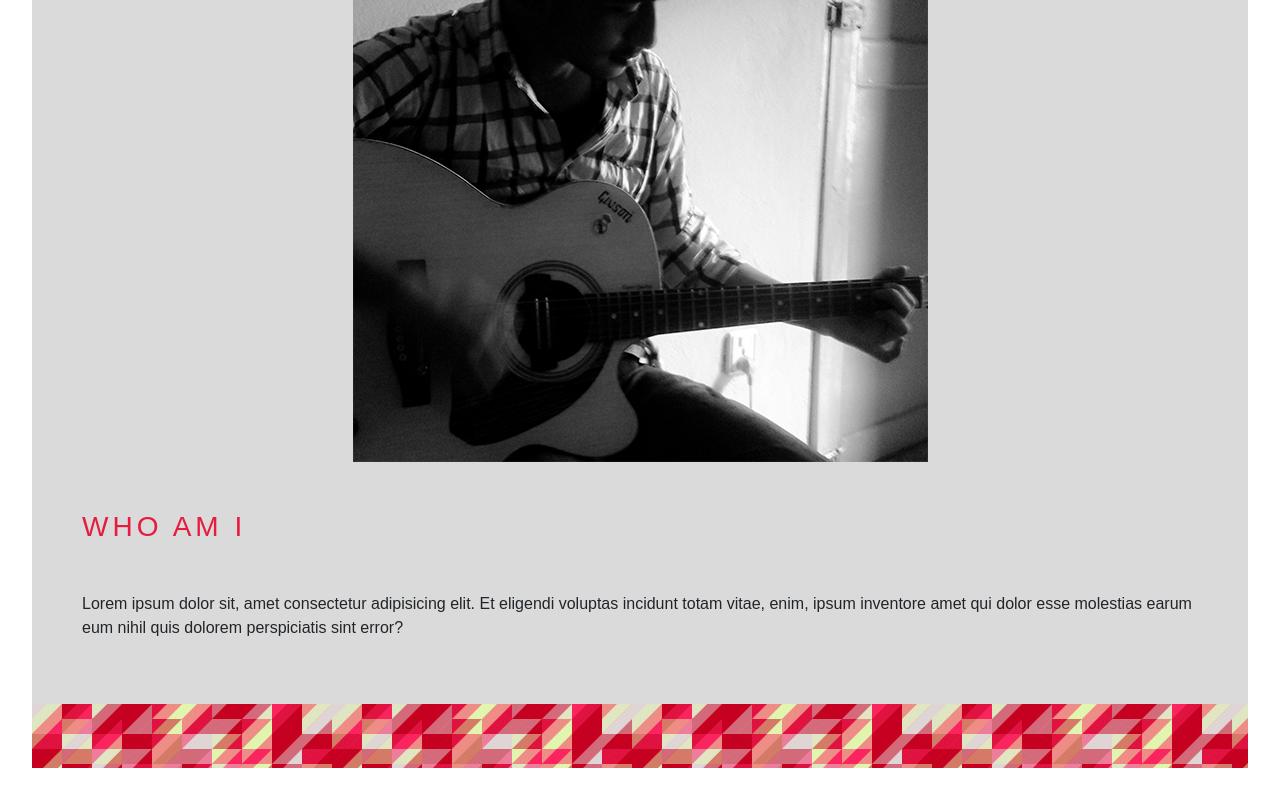
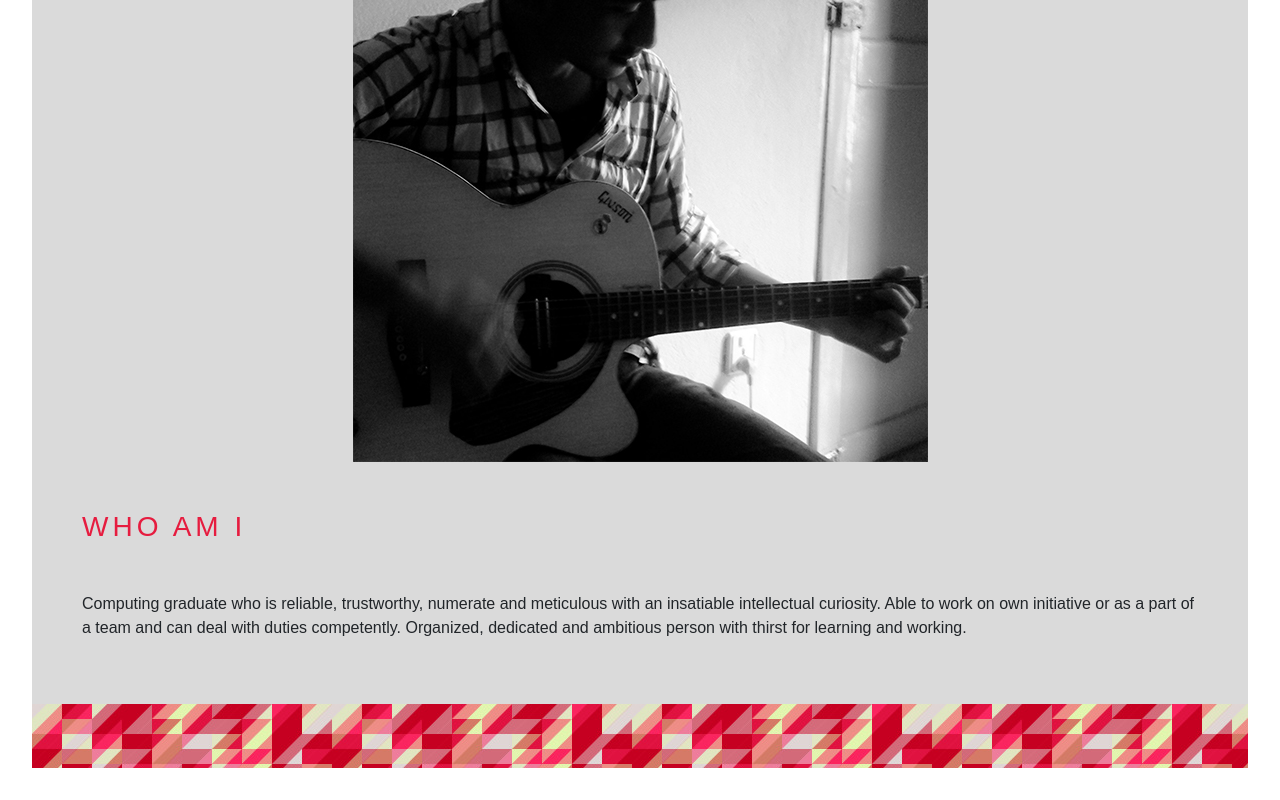
Before and after one commit to bl7/Biswash, a website: page dist/about.html in a window 1280 px wide. Shown: the part 498-1298 px from the top of the page. Drawn offline with nearby package versions, Linux system fonts and the light colour scheme; a web font is replaced by a local one.

Commit message:
ya ya ya, shut up

```diff
--- a/dist/about.html
+++ b/dist/about.html
@@ -75,10 +75,12 @@
         <div class="col-lg-12">
           <h3 class="text-4 my-5">WHO AM I</h3>
           <p class="pb-5">
-            Lorem ipsum dolor sit, amet consectetur adipisicing elit. Et
-            eligendi voluptas incidunt totam vitae, enim, ipsum inventore amet
-            qui dolor esse molestias earum eum nihil quis dolorem perspiciatis
-            sint error?
+            Computing graduate who is reliable, trustworthy,
+            numerate and meticulous with an insatiable
+            intellectual curiosity. Able to work on own initiative or
+            as a part of a team and can deal with duties
+            competently. Organized, dedicated and ambitious
+            person with thirst for learning and working.
           </p>
         </div>
       </div>
```
